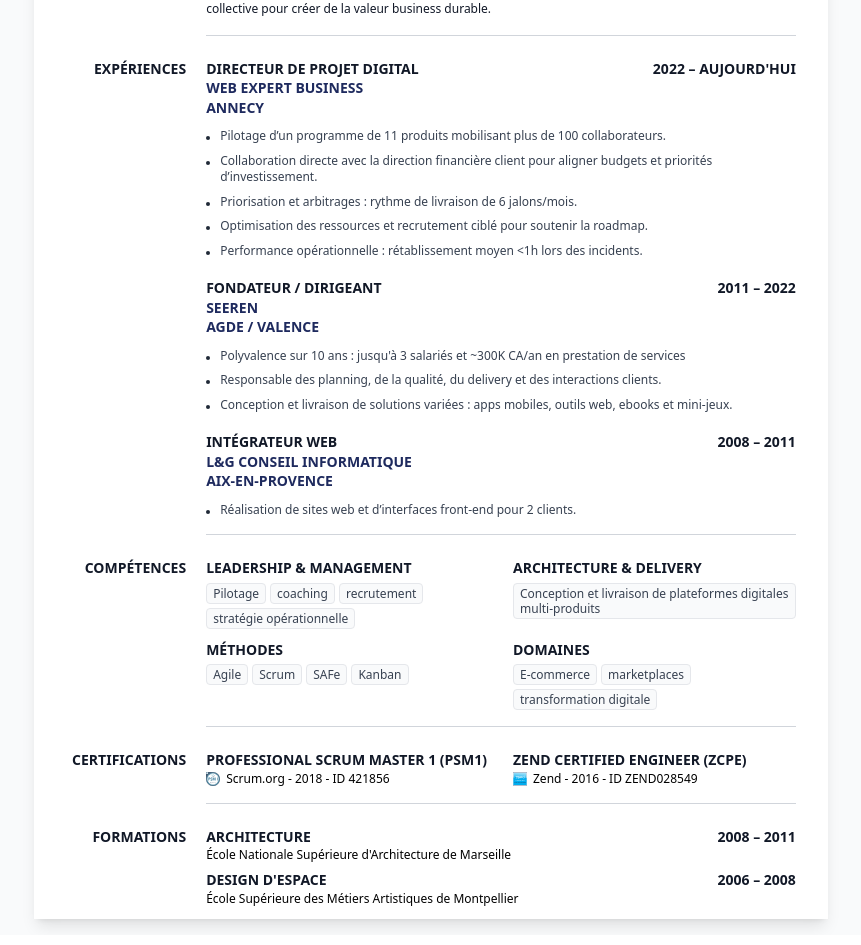
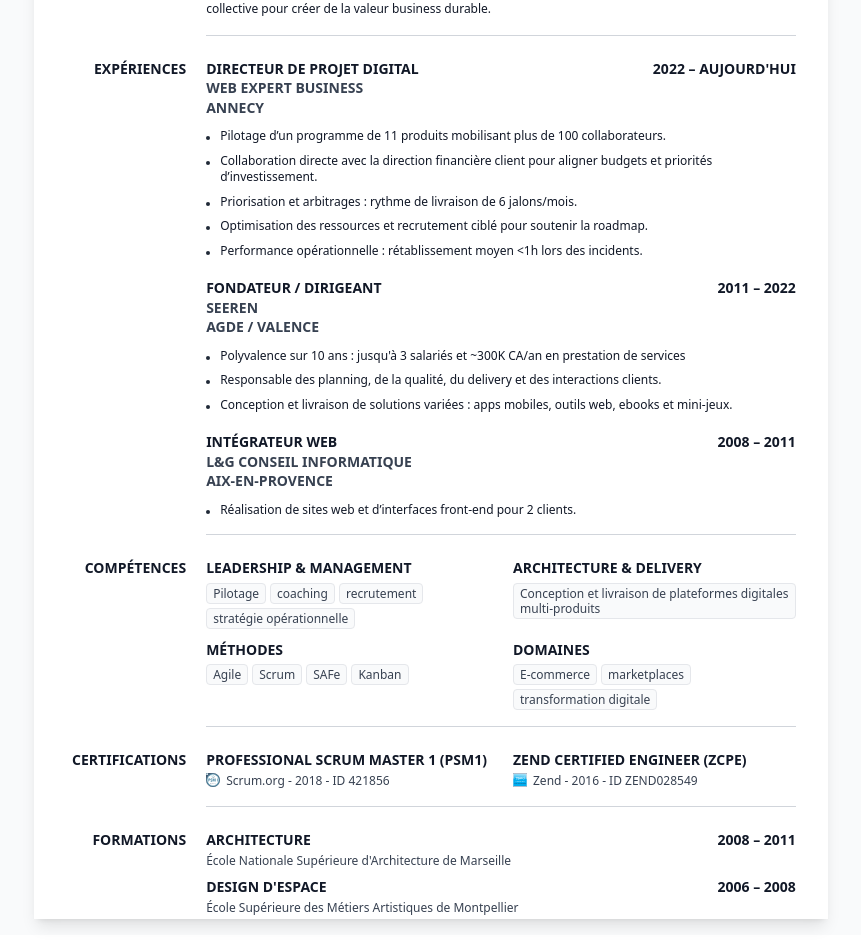
Before and after one commit to seeren/cv, a React (Vite) app: page /cv/one-column in a window 1280 px wide. Shown: the part 220-1165 px from the top of the page, without its empty margins (209-1070 px from the left). Built offline with nearby package versions, Linux system fonts and the light colour scheme.

Commit message:
Improve display

```diff
--- a/src/features/one-column/Certifications.tsx
+++ b/src/features/one-column/Certifications.tsx
@@ -24,7 +24,7 @@
             {certifications.map((certification, index) => (
               <li key={index}>
                 <p className="text-sm font-bold uppercase leading-tight tracking-normal text-gray-900">{certification.title}</p>
-                <div className="mt-0.5 flex items-center gap-1.5 text-xs">
+                <div className="mt-0.5 flex items-center gap-1.5 text-xs leading-relaxed text-gray-700">
                   <certification.icon className="h-3.5 w-3.5 shrink-0 text-blue-dark" />
                   <p>
                     {certification.delivery} - {certification.date} - ID {certification.id}
--- a/src/features/one-column/Educations.tsx
+++ b/src/features/one-column/Educations.tsx
@@ -27,7 +27,7 @@
                     {education.period}
                   </p>
                 </div>
-                <p className="mt-0.5 text-xs">{education.school}</p>
+                <p className="mt-0.5 text-xs leading-relaxed text-gray-700">{education.school}</p>
               </div>
             ))}
           </div>
--- a/src/features/one-column/Experiences.tsx
+++ b/src/features/one-column/Experiences.tsx
@@ -20,19 +20,18 @@
             Expériences
           </h2>
         </div>
-        <div className="flex-1 space-y-5 border-b border-gray-300 pb-4 text-gray-800">
+        <div className="flex-1 space-y-5 border-b border-gray-300 pb-4">
           {experiences.map((experience, index) => (
-            <Fragment key={index}>
-              <div className="space-y-3">
+            <div className="space-y-3" key={index}>
               <div className="flex items-baseline justify-between">
                 <div>
                   <h3 className="text-sm font-bold uppercase leading-tight tracking-normal text-gray-900">
                     {experience.title}
                   </h3>
-                    <p className="mt-0.5 text-sm font-semibold uppercase leading-tight tracking-normal text-blue-dark">
+                  <p className="mt-0.5 text-sm font-semibold uppercase leading-tight tracking-normal text-gray-700">
                     {experience.company}
                   </p>
-                    <p className="mt-0.5 text-sm font-semibold uppercase leading-tight tracking-normal text-blue-dark">
+                  <p className="mt-0.5 text-sm font-semibold uppercase leading-tight tracking-normal text-gray-700">
                     {experience.location}
                   </p>
                 </div>
@@ -48,13 +47,12 @@
                   {experience.achievements.map((achievement, achievementIndex) => (
                     <li key={achievementIndex} className="flex gap-2.5">
                       <span className="mt-2 h-1 w-1 shrink-0 rounded-full bg-gray-800" />
-                        <span className="flex-1 leading-snug">{achievement}</span>
+                      <span className="flex-1 leading-snug text-xs text-gray-900">{achievement}</span>
                     </li>
                   ))}
                 </ul>
               )}
             </div>
-            </Fragment>
           ))}
         </div>
       </div>
```
Lines whose indentation alone changed are shown as unchanged.
